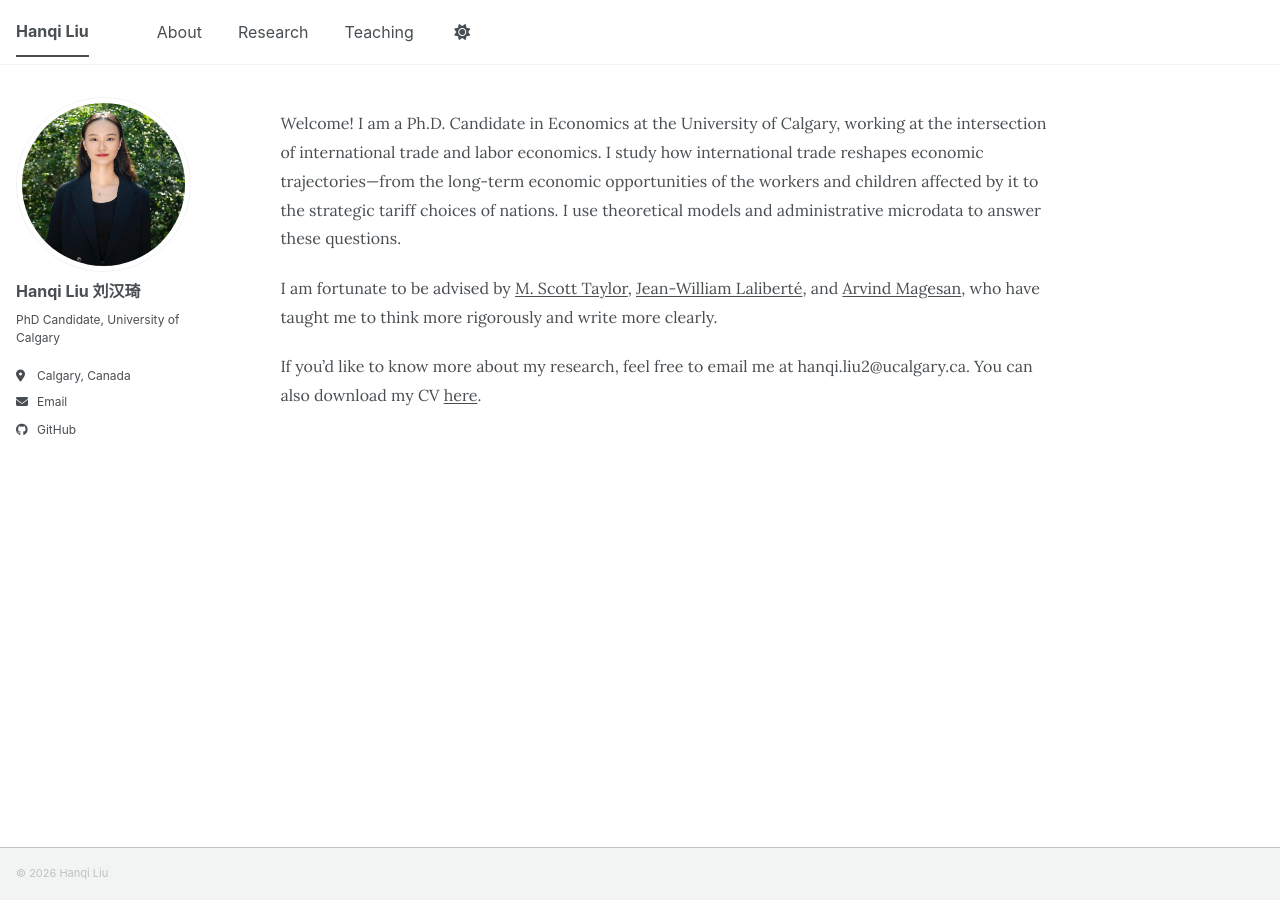
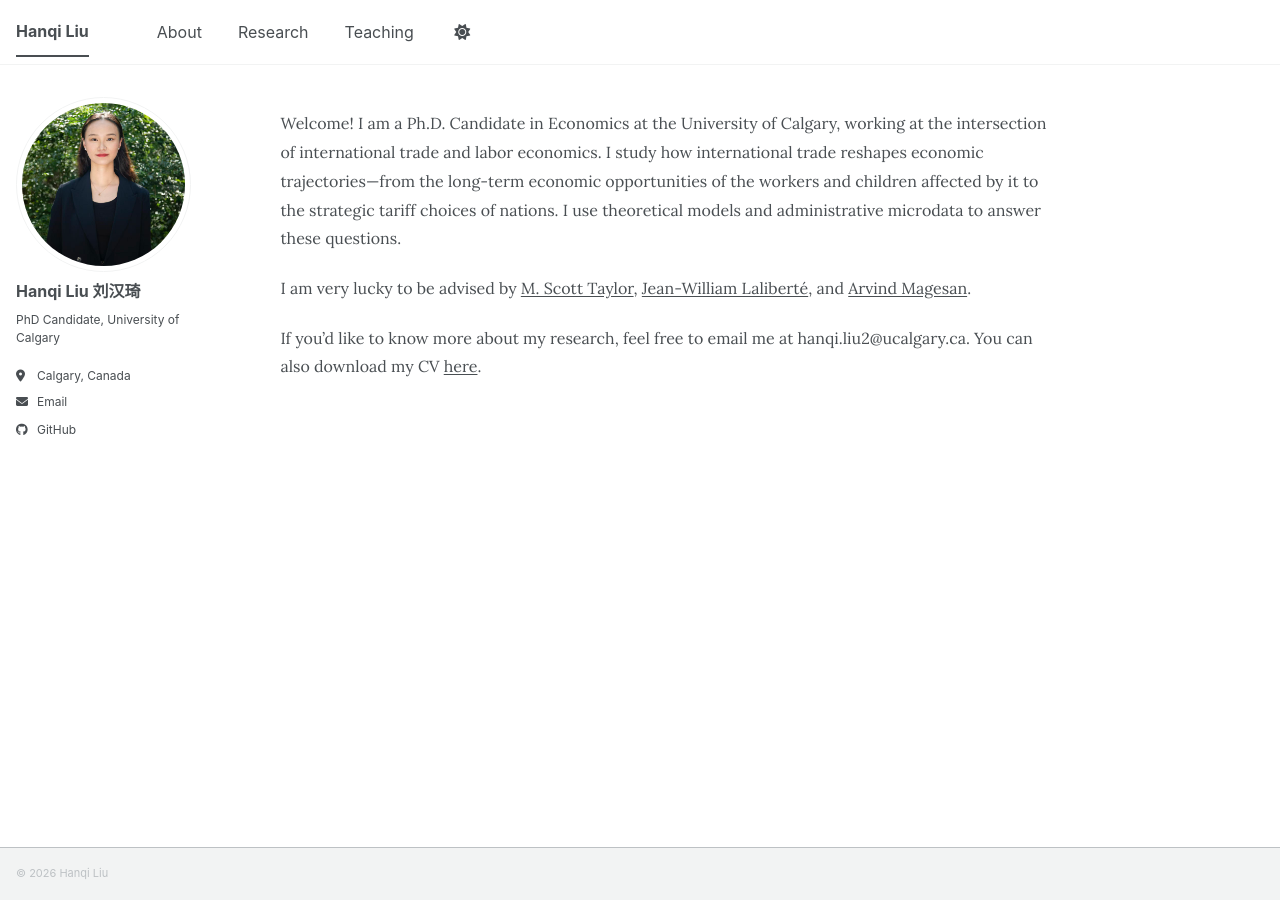
Before and after one commit to hanqi-liu-econ/hanqi-liu-econ.github.io, a Jekyll site: the page built from _pages/about.md, in a window 1280 px wide. Built offline with Jekyll 4.4.1, drawn with Linux system fonts in a browser that asks for light colours; a script bundle is joined from its source files by our own code; library files that are not in the unit come from our copies.

Commit message:
Update about.md

```diff
--- a/_pages/about.md
+++ b/_pages/about.md
@@ -9,6 +9,6 @@ redirect_from:
 
 Welcome! I am a Ph.D. Candidate in Economics at the University of Calgary, working at the intersection of international trade and labor economics. I study how international trade reshapes economic trajectories—from the long-term economic opportunities of the workers and children affected by it to the strategic tariff choices of nations. I use theoretical models and administrative microdata to answer these questions.
 
-I am fortunate to be advised by [M. Scott Taylor](https://www.mstaylor1.org/), [Jean-William Laliberté](https://sites.google.com/view/jwlaliberte), and [Arvind Magesan](https://sites.google.com/site/arvindmagesan/), who have taught me to think more rigorously and write more clearly.
+I am very lucky to be advised by [M. Scott Taylor](https://www.mstaylor1.org/), [Jean-William Laliberté](https://sites.google.com/view/jwlaliberte), and [Arvind Magesan](https://sites.google.com/site/arvindmagesan/).
 
 If you'd like to know more about my research, feel free to email me at hanqi.liu2@ucalgary.ca. You can also download my CV [here](https://hanqi-liu-econ.github.io/files/cv.pdf).
```
